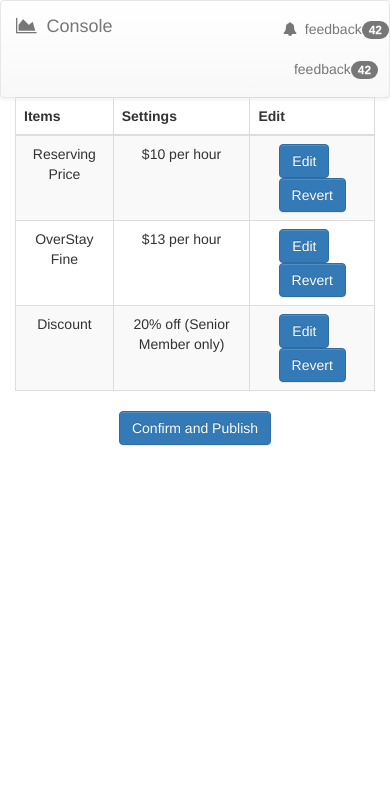
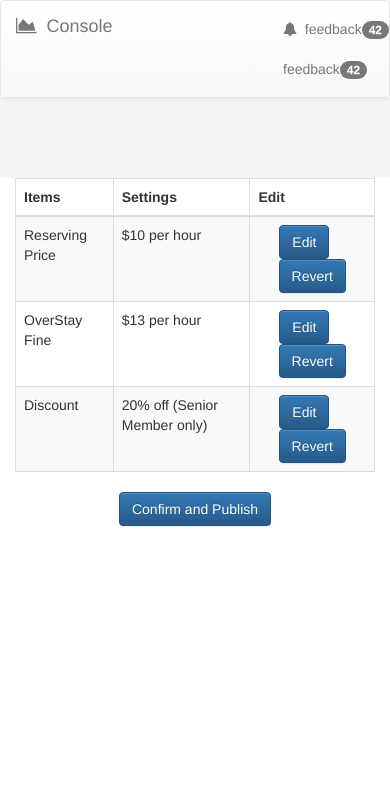
Before and after one commit to bwzou/parking-lot, a Flask app: page /business_price in a window 390 px wide. Shown: the top 785 px of the page. Run offline with Flask 2, Linux system fonts and the light colour scheme; some libraries are stand-ins or nearby versions.

Commit message:
优化business_price页面布局

```diff
--- a/templates/business_price.html
+++ b/templates/business_price.html
@@ -16,15 +16,9 @@
     <script type="text/javascript" src="{{ url_for('static',filename='js/jquery-ui.min.js') }}"></script>
     <script src="{{ url_for('static',filename='d3/d3.min.js') }}" type="text/javascript"></script>
 </head>
-<script type="text/javascript" src="{{ url_for('static',filename='js/jquery.min.js') }}"></script>
-<link href="{{ url_for('static',filename='css/bootstrap.min.css') }}" rel="stylesheet">
-<script type="text/javascript" src="{{ url_for('static',filename='js/bootstrap.js') }}"></script>
-<script type="text/javascript" src="{{ url_for('static',filename='js/bootstrap.min.js') }}"></script>
-<link href="{{ url_for('static',filename='css/cover.css') }}" rel="stylesheet">
-<link href="{{ url_for('static',filename='css/bootstrap.min.css') }}" rel="stylesheet">
 
 <body>
-<nav class="navbar navbar-default">
+<nav class="navbar navbar-default" style="margin-bottom: 0;">
     <div class="container">
         <div class="navbar-header pull-left">
             <a href="console.html" class="navbar-brand"><i class="fa fa-area-chart" aria-hidden="true"></i>&nbsp; Console</a>
@@ -42,7 +36,7 @@
     </div>
 </nav>
 <div class="container-fluid">
-    <div class="row">
+    <div class="row" style="background-color:#f5f5f5;">
         <div class="col-sm-3 col-md-2 sidebar">
             <ul class="nav" >
                 <li>
@@ -68,9 +62,9 @@
                 </li>
             </ul>
         </div>
-        <div class="col-sm-9 col-sm-offset-2">
+        <div class="col-sm-9 col-md-10" style="background-color: white;padding-bottom:250px;">
                 <!--显示当前预定状态-->
-            <div class="manager_settings" style="margin-top: -180px; margin-left: auto">
+            <div class="manager_settings" style="margin-top: 80px; margin-left: auto">
                 <form role="tabpanel" class="tab-pane fade in active" id="settingsTbl">
                     <table class="table table-bordered table-striped table-hover" >
                         <thead>
@@ -84,24 +78,25 @@
                         <tr>
                             <td>Reserving Price</td>
                             <td>$10 per hour</td>
-                            <td><a href="#" class="btn btn-primary">Edit</a>&nbsp;&nbsp;&nbsp;&nbsp;<a href="#" class="btn btn-primary">Revert</a>
-                        </tr>
+                            <td><div align="center"><a href="#" class="btn btn-primary">Edit</a>&nbsp;&nbsp;&nbsp;&nbsp;<a href="#" class="btn btn-primary">Revert</a>
+                        </div></tr>
                         <tr>
 
                             <td>OverStay Fine</td>
                             <td>$13 per hour</td>
-                            <td><a href="#" class="btn btn-primary">Edit</a>&nbsp;&nbsp;&nbsp;&nbsp;<a href="#" class="btn btn-primary">Revert</a>
-                            </td>
+                            <td><div align="center"><a href="#" class="btn btn-primary">Edit</a>&nbsp;&nbsp;&nbsp;&nbsp;<a href="#" class="btn btn-primary">Revert</a>
+                            </div></td>
                         </tr>
                         <tr>
 
                             <td>Discount</td>
                             <td>20% off (Senior Member only)</td>
-                            <td><a href="#" class="btn btn-primary">Edit</a>&nbsp;&nbsp;&nbsp;&nbsp;<a href="#" class="btn btn-primary">Revert</a>
-                        </tr>
+                            <td>
+                                <div align="center"><a href="#" class="btn btn-primary">Edit</a>&nbsp;&nbsp;&nbsp;&nbsp;<a href="#" class="btn btn-primary">Revert</a>
+                        </div></tr>
                         </tbody>
                     </table>
-                    <p class="lead">
+                    <p align="center">
                         <a href="#" class="btn btn-primary">Confirm and Publish</a>
                     </p>
                 </form>
```
